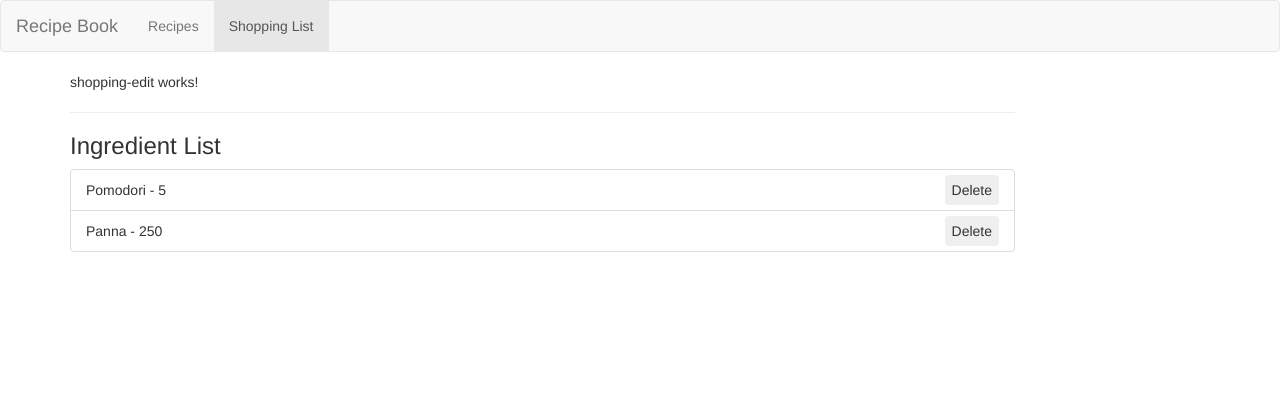
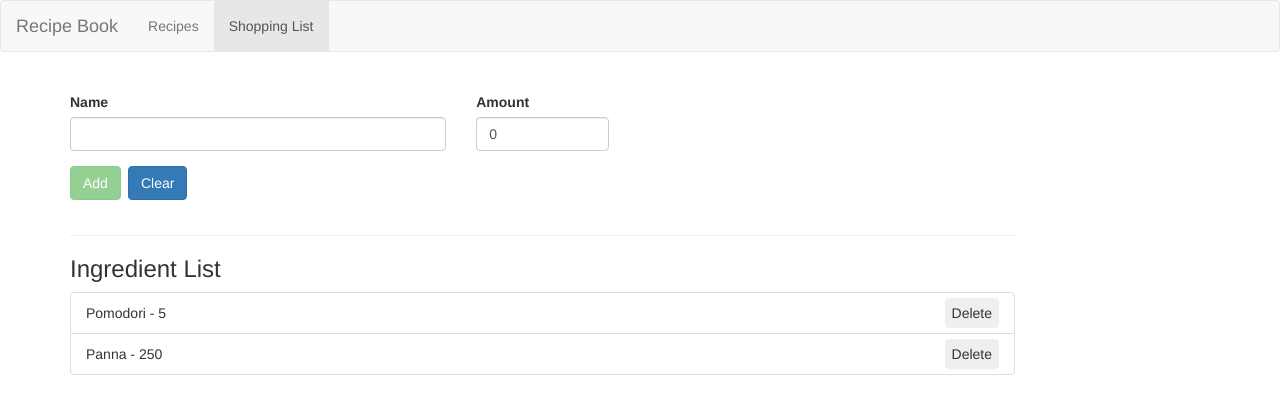
Before and after one commit to ProfOscar/my-recipes-25-26, an Angular app: page / in a window 1280 px wide. Both pictures are taken after a click on the link "Shopping List". Shown: the top 414 px of the page. Built offline with nearby package versions, Linux system fonts and the light colour scheme.

Commit message:
Iniziato aggiunta ingredienti in lista

```diff
--- a/src/app/shopping-list/shopping-edit/shopping-edit.css
+++ b/src/app/shopping-list/shopping-edit/shopping-edit.css
@@ -0,0 +1,3 @@
+button {
+    margin-right: 7px;
+}
--- a/src/app/shopping-list/shopping-edit/shopping-edit.html
+++ b/src/app/shopping-list/shopping-edit/shopping-edit.html
@@ -1 +1,17 @@
-<p>shopping-edit works!</p>
+<br>
+<div class="row">
+    <div class="col-sm-5 form-group">
+        <label for="ingredientName">Name</label>
+        <input id="ingredientName" type="text" class="form-control" [(ngModel)]="name">
+    </div>
+    <div class="col-sm-2 form-group">
+        <label for="ingredientAmount">Amount</label>
+        <input id="ingredientAmount" type="number" min="1" class="form-control" [(ngModel)]="amount">
+    </div>
+</div>
+<div class="row">
+    <div class="col-sm-3 form-group">
+        <button class="btn btn-success" (click)="onAddClick()" [disabled]="name=='' || amount<=0">Add</button>
+        <button class="btn btn-primary" (click)="onClearClick()">Clear</button>
+    </div>
+</div>
--- a/src/app/shopping-list/shopping-edit/shopping-edit.ts
+++ b/src/app/shopping-list/shopping-edit/shopping-edit.ts
@@ -1,11 +1,34 @@
-import { Component } from '@angular/core';
+import { Component, EventEmitter, Output } from '@angular/core';
+import { IngredientModel } from '../../models/ingredient.model';
+import { FormsModule } from '@angular/forms';
 
 @Component({
   selector: 'app-shopping-edit',
-  imports: [],
+  imports: [FormsModule],
   templateUrl: './shopping-edit.html',
   styleUrl: './shopping-edit.css',
 })
 export class ShoppingEdit {
+  @Output() ingredientAdded = new EventEmitter<IngredientModel>();
 
+  name: string = "";
+  amount: number = 0;
+
+  onAddClick() {
+    if (this.name == "") {
+      alert("Il nome dell'ingrediente è obbligatorio");
+      return;
+    }
+    if (this.amount <= 0) {
+      alert("La quantità deve essere maggiore di 0");
+    }
+    let ingredient: IngredientModel = new IngredientModel(this.name, this.amount);
+    this.ingredientAdded.emit(ingredient);
+    this.onClearClick();
+  }
+
+  onClearClick(){
+    this.name = "";
+    this.amount = 0;
+  }
 }
--- a/src/app/shopping-list/shopping-list.html
+++ b/src/app/shopping-list/shopping-list.html
@@ -1,6 +1,6 @@
 <div class="row">
     <div class="col-xs-10">
-        <app-shopping-edit></app-shopping-edit>
+        <app-shopping-edit (ingredientAdded)="onIngredientAdded($event)"></app-shopping-edit>
         <hr>
         <h3>Ingredient List</h3>
         <ul class="list-group">
--- a/src/app/shopping-list/shopping-list.ts
+++ b/src/app/shopping-list/shopping-list.ts
@@ -9,8 +9,13 @@ import { IngredientModel } from '../models/ingredient.model';
   styleUrl: './shopping-list.css',
 })
 export class ShoppingList {
+
   ingredients: IngredientModel[] = [
     new IngredientModel('Pomodori', 5),
     new IngredientModel('Panna', 250)
   ]
+
+  onIngredientAdded(ingredient: IngredientModel) {
+    this.ingredients.push(ingredient);
+  }
 }
```
